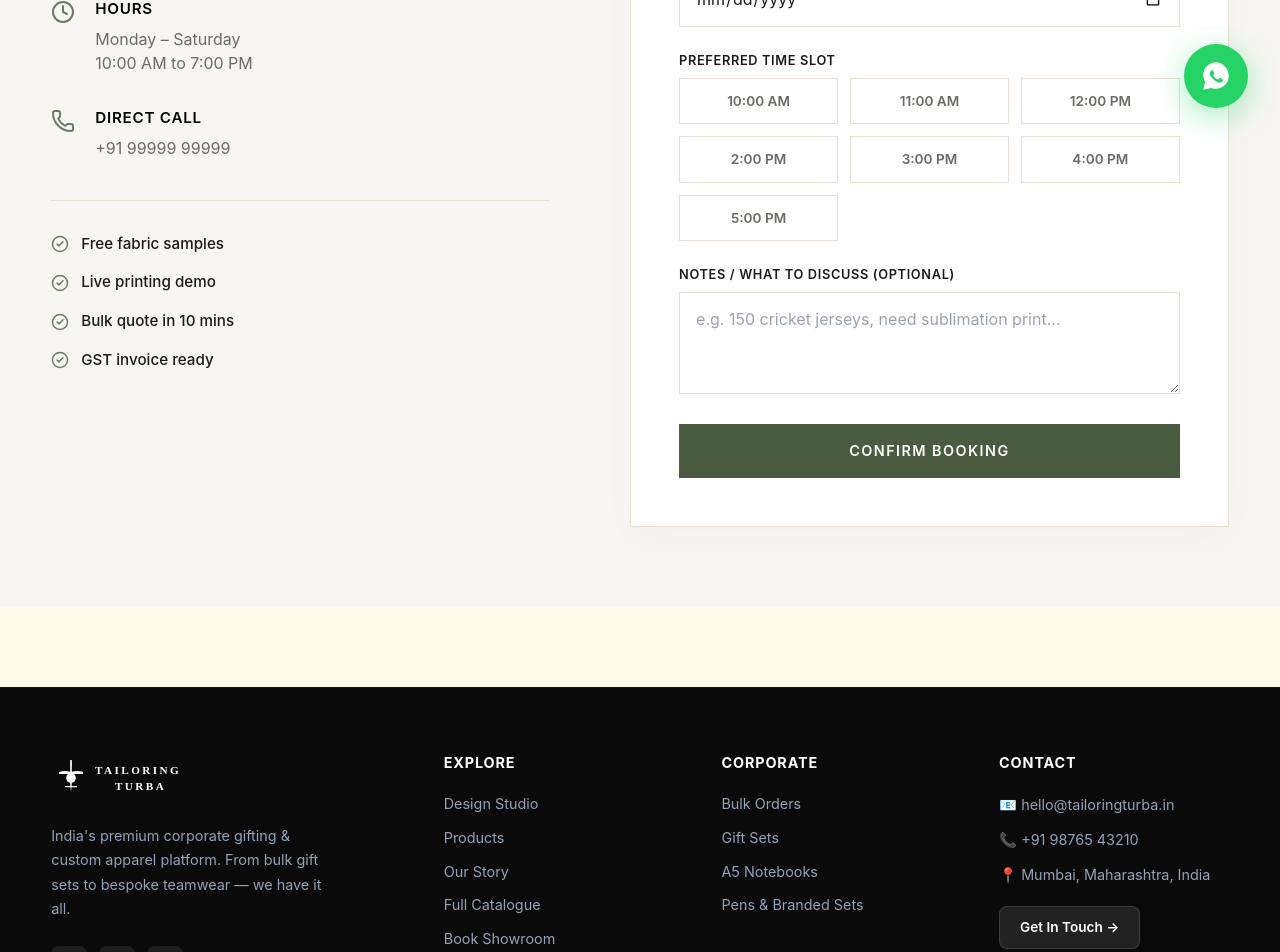
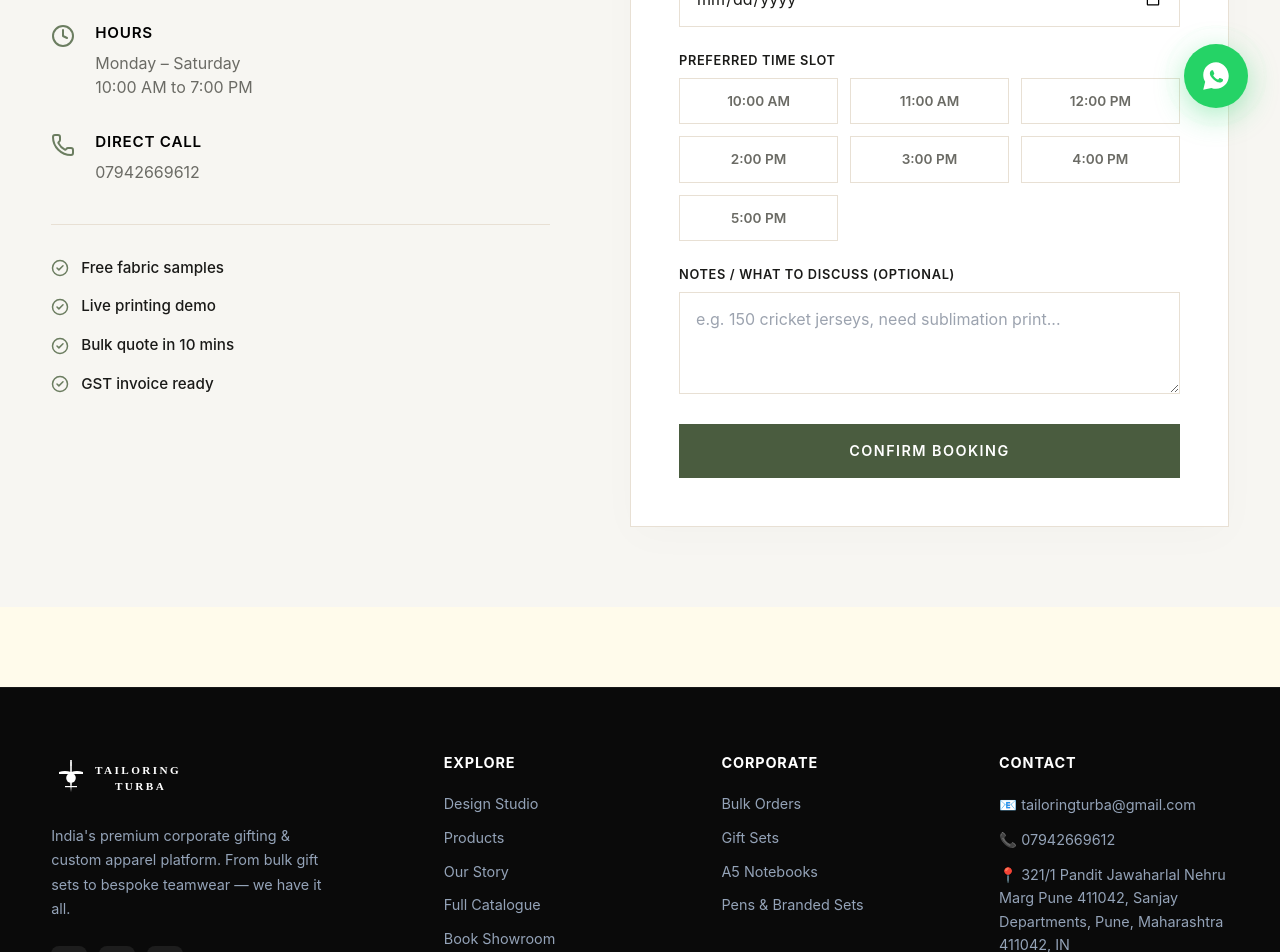
Before and after one commit to pratikjadhav8900/Tailoring-Turba, a Next.js app: page /booking in a window 1280 px wide. Shown: the part 660-1612 px from the top of the page. Built offline with nearby package versions, Linux system fonts and the light colour scheme; no server answers.

Commit message:
chore: update business contact details across the platform

```diff
--- a/src/app/booking/page.tsx
+++ b/src/app/booking/page.tsx
@@ -60,7 +60,7 @@ export default function BookingPage() {
                   <div className={styles.detailIcon}><MapPin size={24} /></div>
                   <div>
                     <strong>Location</strong>
-                    <p>Tailoring Turba, Kothrud,<br />Pune - 411038, Maharashtra</p>
+                    <p>321/1 Pandit Jawaharlal Nehru Marg Pune 411042, Sanjay Departments,<br />Pune, Maharashtra 411042, IN</p>
                   </div>
                 </div>
                 <div className={styles.detail}>
@@ -74,7 +74,7 @@ export default function BookingPage() {
                   <div className={styles.detailIcon}><Phone size={24} /></div>
                   <div>
                     <strong>Direct Call</strong>
-                    <p>+91 99999 99999</p>
+                    <p>07942669612</p>
                   </div>
                 </div>
               </div>
--- a/src/app/contact/page.tsx
+++ b/src/app/contact/page.tsx
@@ -79,15 +79,15 @@ function ContactForm() {
           <div className={styles.contactDetails}>
             <div className={styles.contactItem}>
               <Mail size={14} strokeWidth={1.5} className={styles.contactIcon} />
-              <span className={styles.contactValue}>hello@tailoringturba.in</span>
+              <span className={styles.contactValue}>tailoringturba@gmail.com</span>
             </div>
             <div className={styles.contactItem}>
               <Phone size={14} strokeWidth={1.5} className={styles.contactIcon} />
-              <span className={styles.contactValue}>+91 98765 43210</span>
+              <span className={styles.contactValue}>07942669612</span>
             </div>
             <div className={styles.contactItem}>
               <MapPin size={14} strokeWidth={1.5} className={styles.contactIcon} />
-              <span className={styles.contactValue}>Mumbai, Maharashtra, India</span>
+              <span className={styles.contactValue}>321/1 Pandit Jawaharlal Nehru Marg Pune 411042, Sanjay Departments, Pune, Maharashtra 411042, IN</span>
             </div>
           </div>
         </div>
--- a/src/components/Footer.tsx
+++ b/src/components/Footer.tsx
@@ -102,9 +102,9 @@ export default function Footer() {
               Contact
             </h4>
             <div style={{ display: "flex", flexDirection: "column", gap: "12px", color: "#94a3b8", fontSize: "0.9rem", lineHeight: 1.6 }}>
-              <span>📧 hello@tailoringturba.in</span>
-              <span>📞 +91 98765 43210</span>
-              <span>📍 Mumbai, Maharashtra, India</span>
+              <span>📧 tailoringturba@gmail.com</span>
+              <span>📞 07942669612</span>
+              <span>📍 321/1 Pandit Jawaharlal Nehru Marg Pune 411042, Sanjay Departments, Pune, Maharashtra 411042, IN</span>
             </div>
             <Link href="/contact" style={{
               display: "inline-block", marginTop: "20px",
--- a/src/components/WhatsAppButton.tsx
+++ b/src/components/WhatsAppButton.tsx
@@ -3,7 +3,7 @@ import { useState, useEffect } from "react";
 
 export default function WhatsAppButton() {
   const [isVisible, setIsVisible] = useState(false);
-  const phone = "919022553346"; // Tailoring Turba WhatsApp
+  const phone = "917942669612"; // Tailoring Turba WhatsApp
   const message = encodeURIComponent("Hi Tailoring Turba! I'm interested in placing a bulk order. Could you share your latest catalogue and pricing?");
   const url = `https://wa.me/${phone}?text=${message}`;
 
--- a/src/components/landing/Footer.tsx
+++ b/src/components/landing/Footer.tsx
@@ -36,9 +36,9 @@ export default function Footer() {
 
           <div className={styles.col}>
             <h4>Contact</h4>
-            <p>📍 Pune, Maharashtra, India</p>
-            <p>📞 +91 99999 99999</p>
-            <p>📧 hello@tailoringturba.in</p>
+            <p>📍 321/1 Pandit Jawaharlal Nehru Marg Pune 411042, Sanjay Departments, Pune, Maharashtra 411042, IN</p>
+            <p>📞 07942669612</p>
+            <p>📧 tailoringturba@gmail.com</p>
             <p>🕐 Mon–Sat, 10AM–7PM</p>
           </div>
         </div>
```
